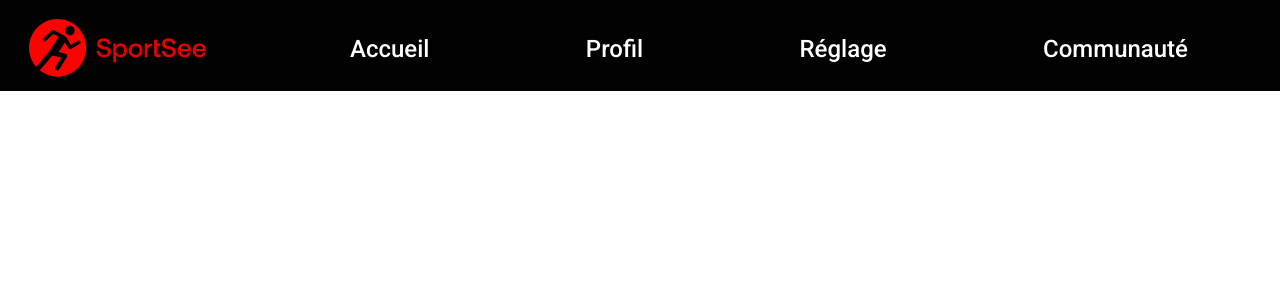
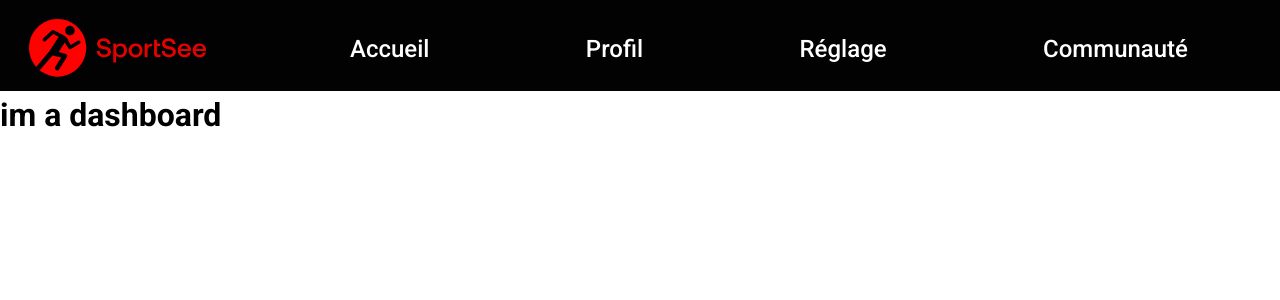
Before and after one commit to cyrillegoas/CyrilLeGoas_12_18082022, a React (Vite) app: page /user/12 in a window 1280 px wide. Shown: the top 300 px of the page. Built offline with nearby package versions, Linux system fonts and the light colour scheme.

Commit message:
ADD router

```diff
--- a/package.json
+++ b/package.json
@@ -14,6 +14,7 @@
     "prop-types": "^15.8.1",
     "react": "^18.2.0",
     "react-dom": "^18.2.0",
+    "react-router-dom": "^6.3.0",
     "recharts": "^2.1.13",
     "styled-components": "^5.3.5"
   },
--- a/src/App.jsx
+++ b/src/App.jsx
@@ -3,12 +3,14 @@ import { ThemeProvider } from 'styled-components';
 import { GlobalStyles } from './components/styles/Global';
 import { defaultTheme } from './themes';
 import { Header } from './components/Header';
+import { Router } from './routes/Router';
 
 export function App() {
   return (
     <ThemeProvider theme={defaultTheme}>
       <GlobalStyles />
       <Header />
+      <Router />
     </ThemeProvider>
   );
 }
--- /dev/null
+++ b/src/components/Dashboard.jsx
@@ -0,0 +1,5 @@
+import React from 'react';
+
+export function Dashboard() {
+  return <h1>im a dashboard</h1>;
+}
--- /dev/null
+++ b/src/components/UserSelector.jsx
@@ -0,0 +1,5 @@
+import React from 'react';
+
+export function UserSelector() {
+  return <h1>user selector</h1>;
+}
--- /dev/null
+++ b/src/routes/Router.jsx
@@ -0,0 +1,15 @@
+import React from 'react';
+import { BrowserRouter, Route, Routes } from 'react-router-dom';
+import { UserSelector } from '../components/UserSelector';
+import { Dashboard } from '../components/Dashboard';
+
+export function Router() {
+  return (
+    <BrowserRouter>
+      <Routes>
+        <Route path="/" element={<UserSelector />} />
+        <Route path="/user/:userId" element={<Dashboard />} />
+      </Routes>
+    </BrowserRouter>
+  );
+}
```
Also changed, not shown: 1 other file (tests, documents, lock files or other folders).
